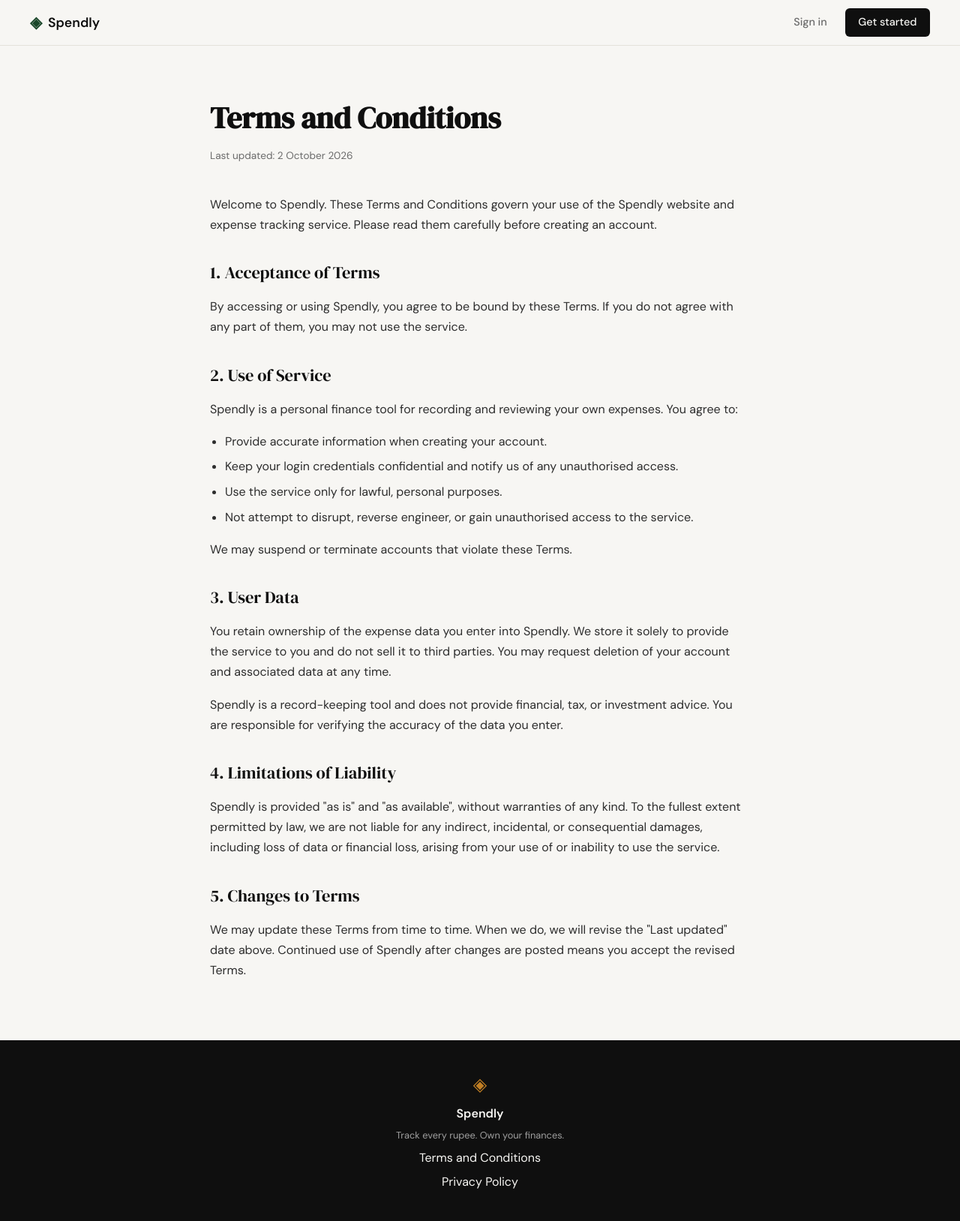
After one commit to devsutharsystems/spendly, a Flask app: page /terms in a window 1280 px wide. The commit adds this page. Shown: the whole page at 75% size. Run offline with Flask 3, Linux system fonts and the light colour scheme.

Commit message:
landing: add terms and conditions page and route
Co-Authored-By: Claude Opus 5.5 <noreply@anthropic.com>

```diff
--- a/app.py
+++ b/app.py
@@ -20,6 +20,11 @@ def register():
 @app.route("/login")
 def login():
     return render_template("login.html")
+
+
+@app.route("/terms")
+def terms():
+    return render_template("terms.html")
 
 
 # ------------------------------------------------------------------ #
--- a/static/css/style.css
+++ b/static/css/style.css
@@ -478,6 +478,56 @@ a { color: inherit; text-decoration: none; }
 .auth-switch a:hover { text-decoration: underline; }
 
 /* ------------------------------------------------------------------ */
+/* Legal pages                                                         */
+/* ------------------------------------------------------------------ */
+
+.legal-section {
+    padding: 4rem 2rem;
+}
+
+.legal-container {
+    max-width: 720px;
+    margin: 0 auto;
+}
+
+.legal-header {
+    margin-bottom: 2.5rem;
+}
+
+.legal-title {
+    font-family: var(--font-display);
+    font-size: 2.5rem;
+    color: var(--ink);
+    margin-bottom: 0.5rem;
+}
+
+.legal-updated {
+    font-size: 0.85rem;
+    color: var(--ink-muted);
+}
+
+.legal-body {
+    color: var(--ink-soft);
+    line-height: 1.7;
+}
+
+.legal-body h2 {
+    font-family: var(--font-display);
+    font-weight: 400;
+    font-size: 1.4rem;
+    color: var(--ink);
+    margin: 2rem 0 0.75rem;
+}
+
+.legal-body p { margin-bottom: 1rem; }
+
+.legal-body ul {
+    margin: 0 0 1rem 1.25rem;
+}
+
+.legal-body li { margin-bottom: 0.4rem; }
+
+/* ------------------------------------------------------------------ */
 /* Footer                                                              */
 /* ------------------------------------------------------------------ */
 
--- a/templates/base.html
+++ b/templates/base.html
@@ -34,7 +34,7 @@
             <span class="brand-icon">◈</span>
             <span class="footer-name">Spendly</span>
             <p class="footer-copy">Track every rupee. Own your finances.</p>
-            <a href="#">Terms and Conditions</a>
+            <a href="{{ url_for('terms') }}">Terms and Conditions</a>
             <a href="#">Privacy Policy</a>
         </div>
     </footer>
--- /dev/null
+++ b/templates/terms.html
@@ -0,0 +1,77 @@
+{% extends "base.html" %}
+
+{% block title %}Terms and Conditions — Spendly{% endblock %}
+
+{% block content %}
+
+<section class="legal-section">
+    <div class="legal-container">
+
+        <div class="legal-header">
+            <h1 class="legal-title">Terms and Conditions</h1>
+            <p class="legal-updated">Last updated: 2 October 2026</p>
+        </div>
+
+        <div class="legal-body">
+            <p>
+                Welcome to Spendly. These Terms and Conditions govern your use of
+                the Spendly website and expense tracking service. Please read
+                them carefully before creating an account.
+            </p>
+
+            <h2>1. Acceptance of Terms</h2>
+            <p>
+                By accessing or using Spendly, you agree to be bound by these
+                Terms. If you do not agree with any part of them, you may not
+                use the service.
+            </p>
+
+            <h2>2. Use of Service</h2>
+            <p>
+                Spendly is a personal finance tool for recording and reviewing
+                your own expenses. You agree to:
+            </p>
+            <ul>
+                <li>Provide accurate information when creating your account.</li>
+                <li>Keep your login credentials confidential and notify us of any unauthorised access.</li>
+                <li>Use the service only for lawful, personal purposes.</li>
+                <li>Not attempt to disrupt, reverse engineer, or gain unauthorised access to the service.</li>
+            </ul>
+            <p>
+                We may suspend or terminate accounts that violate these Terms.
+            </p>
+
+            <h2>3. User Data</h2>
+            <p>
+                You retain ownership of the expense data you enter into Spendly.
+                We store it solely to provide the service to you and do not sell
+                it to third parties. You may request deletion of your account and
+                associated data at any time.
+            </p>
+            <p>
+                Spendly is a record-keeping tool and does not provide financial,
+                tax, or investment advice. You are responsible for verifying the
+                accuracy of the data you enter.
+            </p>
+
+            <h2>4. Limitations of Liability</h2>
+            <p>
+                Spendly is provided "as is" and "as available", without
+                warranties of any kind. To the fullest extent permitted by law,
+                we are not liable for any indirect, incidental, or consequential
+                damages, including loss of data or financial loss, arising from
+                your use of or inability to use the service.
+            </p>
+
+            <h2>5. Changes to Terms</h2>
+            <p>
+                We may update these Terms from time to time. When we do, we will
+                revise the "Last updated" date above. Continued use of Spendly
+                after changes are posted means you accept the revised Terms.
+            </p>
+        </div>
+
+    </div>
+</section>
+
+{% endblock %}
```
